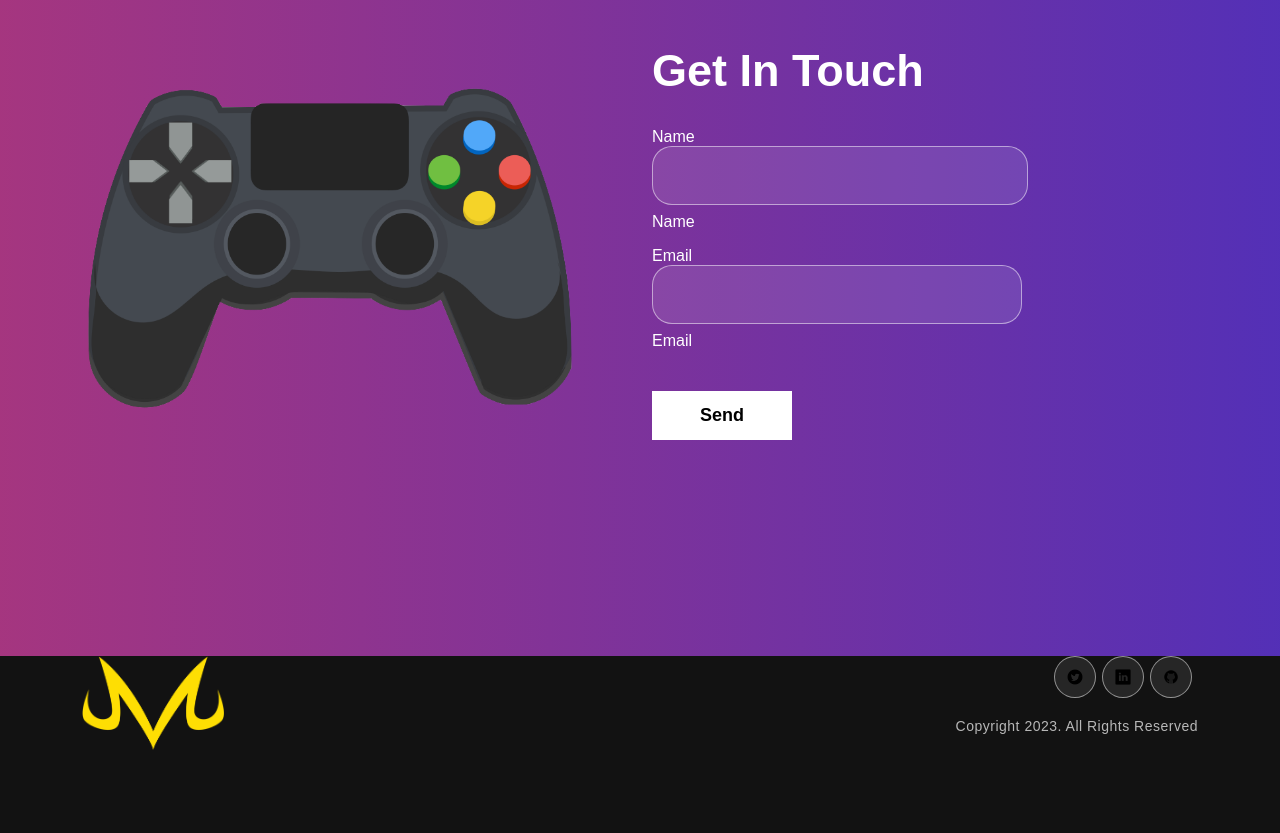
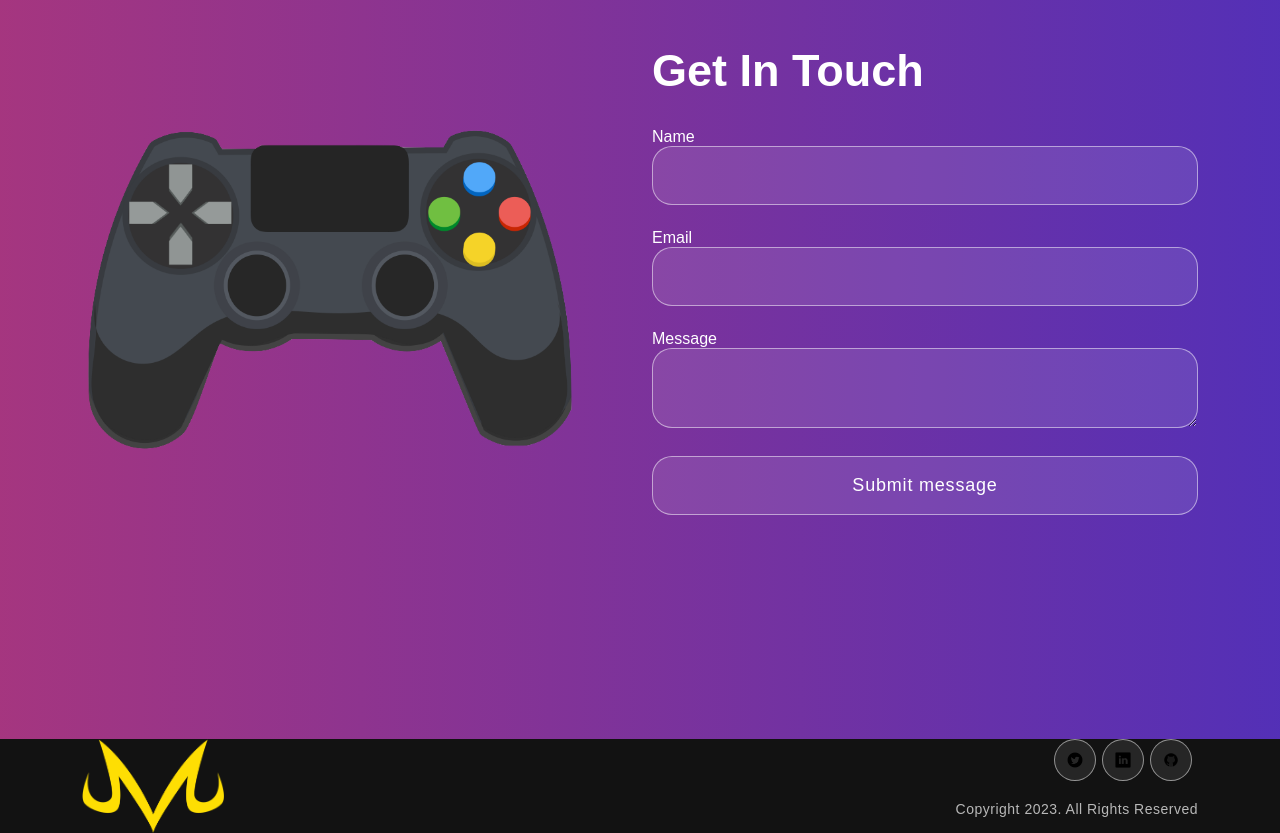
Before and after one commit to MikeAtwood/personal-portfolio, a React (Create React App) app: page / in a window 1280 px wide. Shown: the part 2340-3173 px from the top of the page. Before the commit the page ends 3090 px from the top, so only its background shows below. Built offline with nearby package versions, Linux system fonts and the light colour scheme.

Commit message:
updated contact

```diff
--- a/src/components/Contact.js
+++ b/src/components/Contact.js
@@ -9,19 +9,25 @@
             <Container>
                 <Row className="align-items-center">
                     <Col md={6}>
-                        <img src={controllerImg} alt="Contact Us"/>
+                        <img src={controllerImg} alt="Contact Us" />
                     </Col>
                     <Col md={6}>
                         <h2>Get In Touch</h2>
-                        <form name="contact" method="POST" data-netlify="true" onSubmit="submit">
+                        <form name="contact" method="post">
                             <p>
-                                <label>Name <input type="text" name="name"/>Name</label>
+                                <label htmlFor="name">Name</label> <br />
+                                <input type="text" id="name" name="name" required />
                             </p>
                             <p>
-                                <label>Email <input type="email" name="email"/>Email</label>
+                                <label htmlFor="email">Email</label> <br />
+                                <input type="email" id="email" name="email" required />
                             </p>
                             <p>
-                                <button type="submit">Send</button>
+                                <label htmlFor="message">Message</label> <br />
+                                <textarea id="message" name="message" required></textarea>
+                            </p>
+                            <p>
+                                <input type="submit" value="Submit message" />
                             </p>
                         </form>
                     </Col>
```
